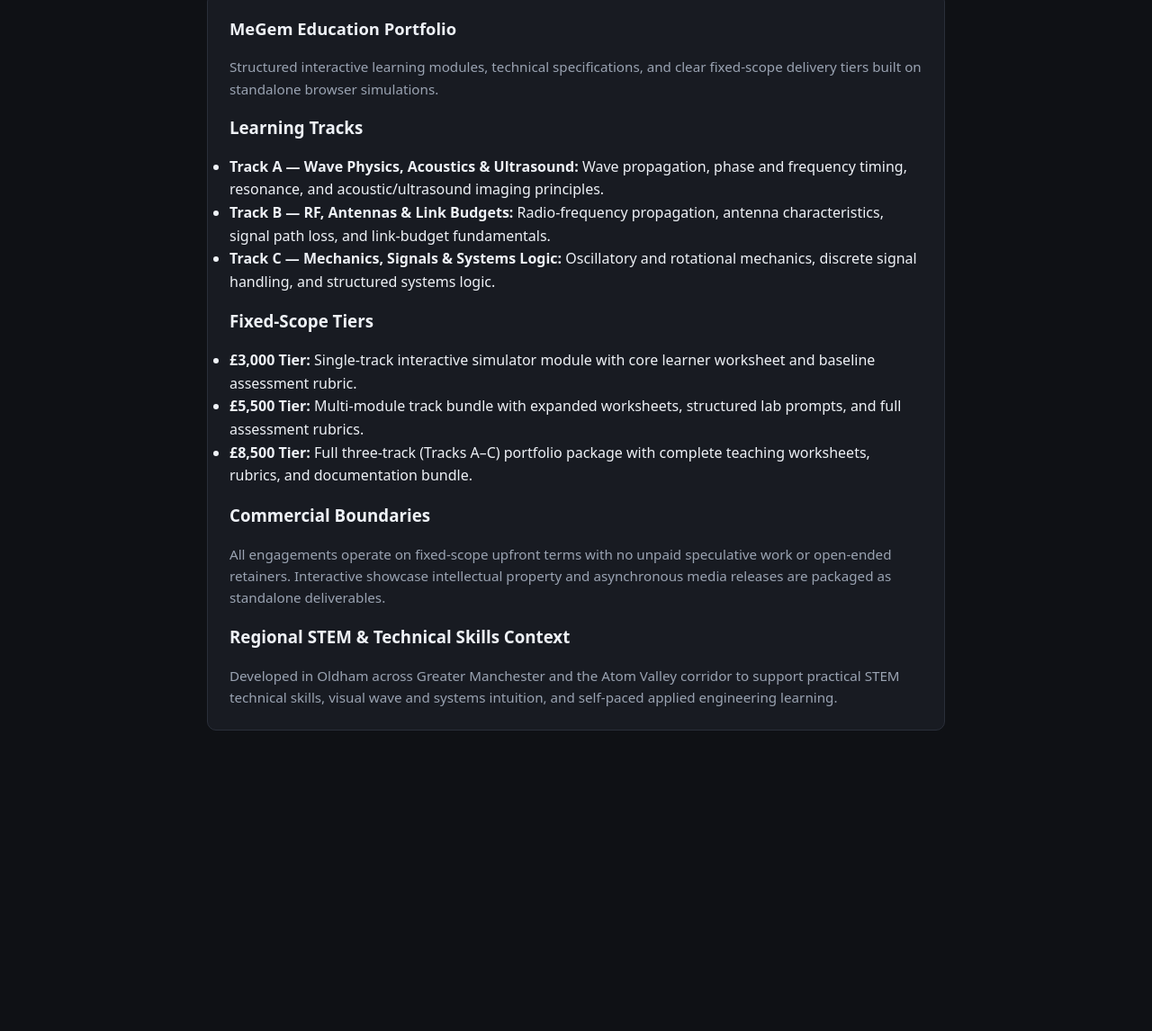
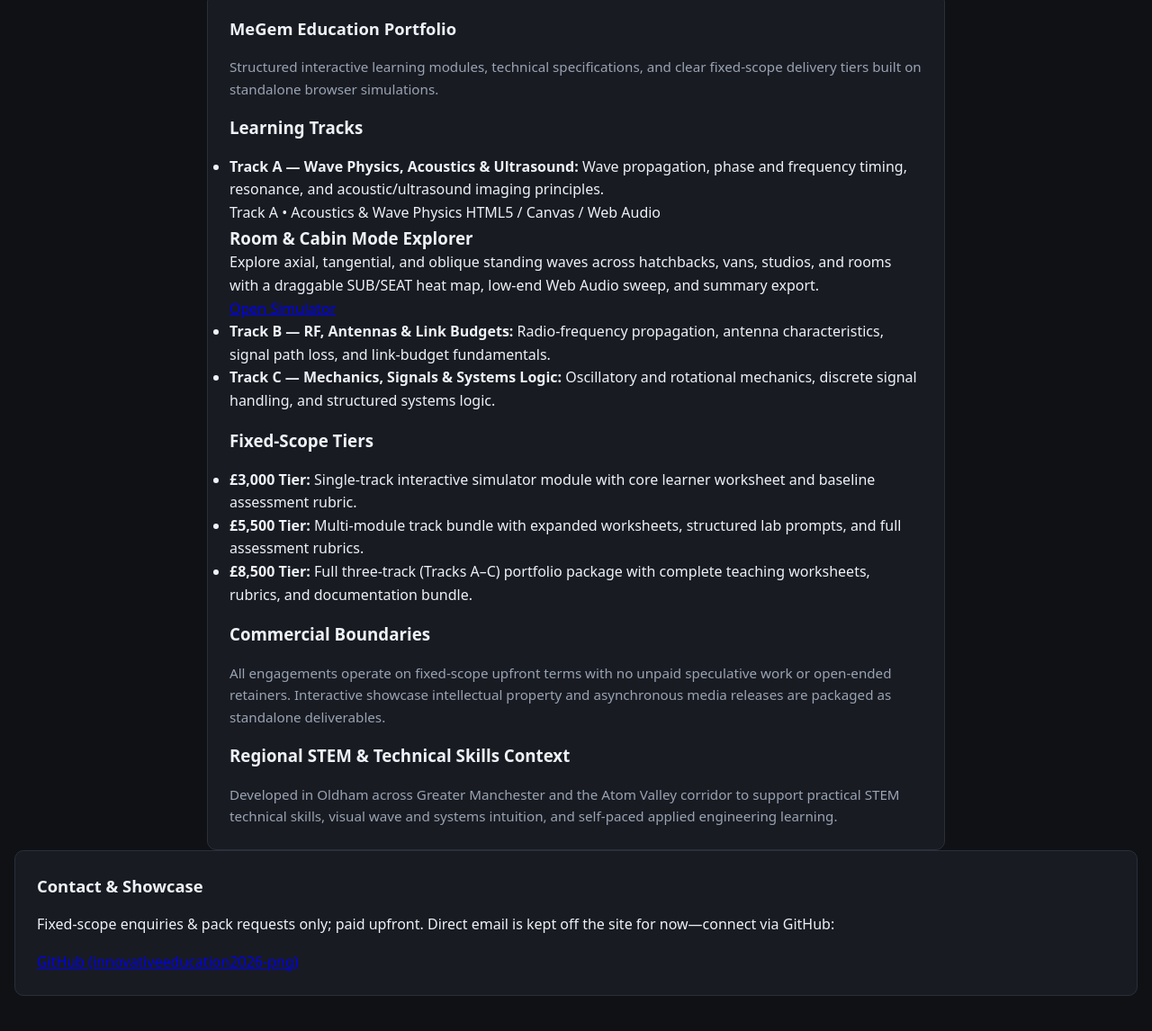
Before and after one commit to innovativeeducation2026-png/MeGem-portfolio, a plain HTML site: page index.html in a window 1280 px wide. Shown: the part 2116-3262 px from the top of the page at 90% size. Before the commit the page ends 2992 px from the top, so only its background shows below. Drawn offline with Linux system fonts and the light colour scheme.

Commit message:
Update index.html

```diff
--- a/index.html
+++ b/index.html
@@ -184,6 +184,17 @@ for entry in cleaned:
           <h3>Learning Tracks</h3>
           <ul>
             <li><strong>Track A — Wave Physics, Acoustics &amp; Ultrasound:</strong> Wave propagation, phase and frequency timing, resonance, and acoustic/ultrasound imaging principles.</li>
+            <article class="sim-card">
+  <div class="sim-card-meta">
+    <span class="sim-track">Track A • Acoustics &amp; Wave Physics</span>
+    <span class="sim-type">HTML5 / Canvas / Web Audio</span>
+  </div>
+  <h3>Room &amp; Cabin Mode Explorer</h3>
+  <p>
+    Explore axial, tangential, and oblique standing waves across hatchbacks, vans, studios, and rooms with a draggable SUB/SEAT heat map, low-end Web Audio sweep, and summary export.
+  </p>
+  <a class="sim-link" href="room_mode_explorer.html">Open Simulator</a>
+            </article>
             <li><strong>Track B — RF, Antennas &amp; Link Budgets:</strong> Radio-frequency propagation, antenna characteristics, signal path loss, and link-budget fundamentals.</li>
             <li><strong>Track C — Mechanics, Signals &amp; Systems Logic:</strong> Oscillatory and rotational mechanics, discrete signal handling, and structured systems logic.</li>
           </ul>
@@ -207,6 +218,15 @@ for entry in cleaned:
         </section>
 
   </main>
+<section class="portfolio-contact">
+  <h2>Contact &amp; Showcase</h2>
+  <p>
+    Fixed-scope enquiries &amp; pack requests only; paid upfront. Direct email is kept off the site for now—connect via GitHub:
+  </p>
+  <a class="contact-link" href="https://github.com/innovativeeducation2026-png" target="_blank" rel="noopener noreferrer">
+    GitHub (innovativeeducation2026-png)
+  </a>
+</section>
 
   <script>
     const canvas = document.getElementById("simCanvas");
```
